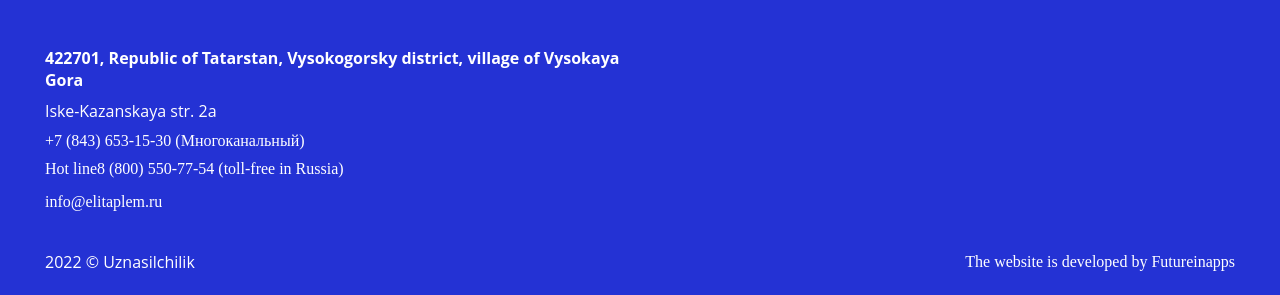
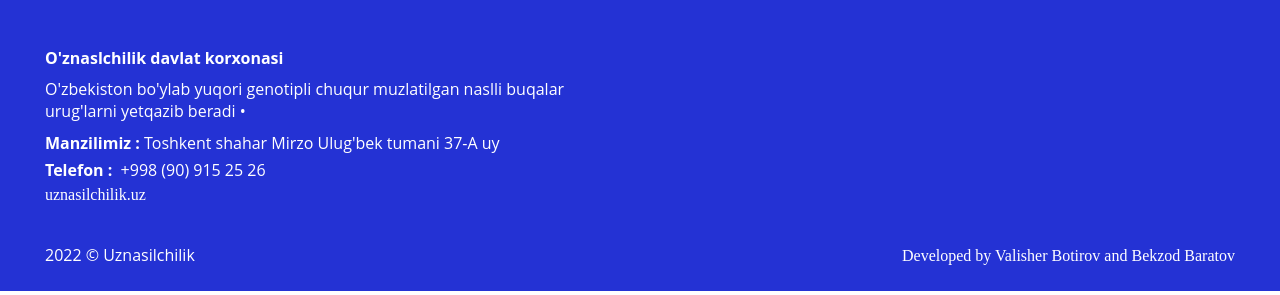
Before and after one commit to ValisherBotirov/Uz-nasilchilik, a Vue app: page / in a window 1280 px wide. Shown: the part 2916-3211 px from the top of the page. Built offline with nearby package versions, Linux system fonts and the light colour scheme.

Commit message:
fix : footer and header

```diff
--- a/src/components/FooterSection.vue
+++ b/src/components/FooterSection.vue
@@ -20,21 +20,22 @@
     <div class="middle footer__row">
       <div class="left footer__row__side">
         <span class="footer__row__side__location"
-          ><b>422701, Republic of Tatarstan, Vysokogorsky district, village of Vysokaya Gora</b></span
-        ><span class="footer__row__side__street">Iske-Kazanskaya str. 2a</span
-        ><a href="tel:+78436531530" class="footer__row__side__phone">+7 (843) 653-15-30 (Многоканальный)</a
-        ><a href="tel:88005507754" class="footer__row__side__phone hot">
-          <span>Hot line</span><span>8 (800) 550-77-54 (toll-free in Russia)</span></a
-        ><a href="#" class="footer__row__side__email">info@elitaplem.ru</a>
+          ><b>O'znaslchilik davlat korxonasi</b></span
+        ><span class="footer__row__side__street">O'zbekiston bo'ylab yuqori genotipli chuqur muzlatilgan naslli buqalar urug'larni yetqazib beradi  • </span
+        ><p class="footer__row__side__phone"><b>Manzilimiz : </b> Toshkent shahar Mirzo Ulug'bek tumani 37-A uy</p>
+        <p class="footer__row__side__phone hot">
+          <b>Telefon : </b>&nbsp; +998 (90) 915 25 26
+        </p>
+        <a href="#" class="footer__row__side__email">uznasilchilik.uz</a>
       </div>
       <div class="right footer__row__side"></div>
     </div>
-    <div class="bottom footer__row">
-      <div class="left footer__row__side">
-        <span class="footer__row__side__copyright">2022 © Uznasilchilik</span>
-      </div>
-      <div class="right footer__row__side">
-        <a href="#" class="footer__row__side__copyright">The website is developed by Futureinapps</a>
+    <div class="footer-bottom">
+      <p class="footer-bottom_left">
+        2022 © Uznasilchilik
+      </p>
+      <div class="footer-bottom_right">
+        <a href="#" class="footer__row__side__copyright">Developed by Valisher Botirov and Bekzod Baratov</a>
       </div>
     </div>
   </footer>
@@ -112,6 +113,13 @@
   margin-left: 15px;
   transition: 0.3s all;
 }
+.footer-bottom{
+  width: 100%;
+  display: flex;
+  justify-content: space-between;
+ color: #fff;
+
+}
 
 .footer__row.middle a,
 .footer__row.middle span {
@@ -124,10 +132,8 @@
 .footer__row__side__email.hot,
 .footer__row__side__phone.hot {
   display: inline-flex;
-  /* flex-direction: column; */
   align-items: flex-start;
-  /* justify-content: center; */
-  /* text-align: center; */
+
 }
 
 .footer__row__side__email,
@@ -154,5 +160,16 @@
 }
 .footer__row__side__copyright {
   color: #fff;
+  font-family: "regular";
+}
+/* responive */
+@media (max-width: 768px){
+  .footer-bottom{
+    display: flex;
+    flex-direction: column-reverse;
+    text-align: center;
+    justify-content: start;
+  }
+
 }
 </style>
--- a/src/components/HeaderSection.vue
+++ b/src/components/HeaderSection.vue
@@ -1,5 +1,6 @@
 <template>
     <div class="responsive-header" :class="{'active':toogleBtn}">
+
     <div class="header-links_res"  >
         <RouterLink to="/" class="active header-link_res" @click="toogleBtn=!toogleBtn">Home</RouterLink>
         <RouterLink to="/about" class="header-link_res" @click="toogleBtn=!toogleBtn">About </RouterLink>
```
